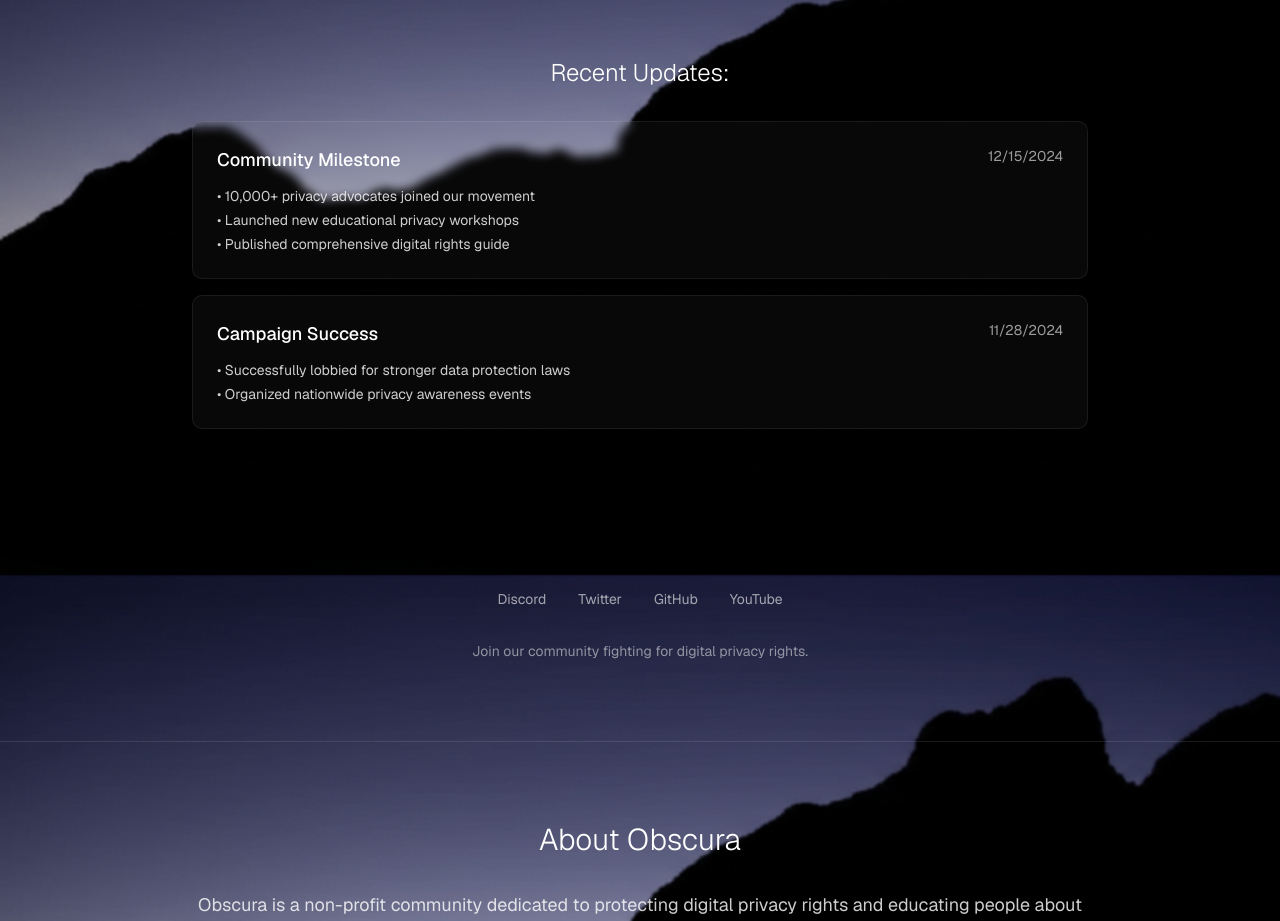
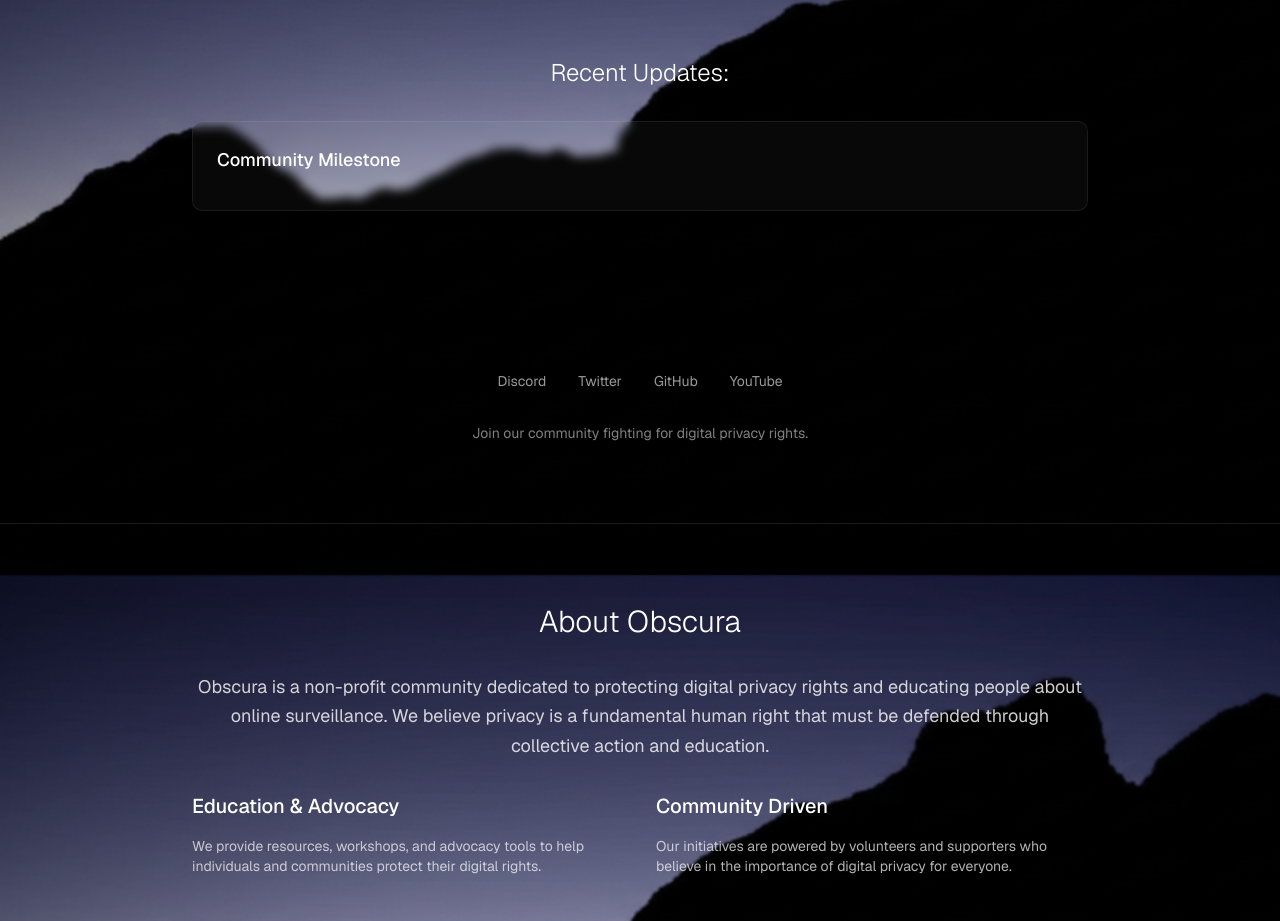
Before and after one commit to ivanisgoodatcoding52/Obscura, a Next.js app: page / in a window 1280 px wide. Shown: the part 1025-1946 px from the top of the page. Built offline with nearby package versions, Linux system fonts and the light colour scheme.

Commit message:
Update page.tsx

```diff
--- a/app/page.tsx
+++ b/app/page.tsx
@@ -88,22 +88,10 @@ export default function HomePage() {
             <div className="version-card p-6 rounded-lg">
               <div className="flex justify-between items-start mb-3">
                 <h3 className="text-lg font-medium text-white">Community Milestone</h3>
-                <span className="text-white/60 text-sm">12/15/2024</span>
+                <span className="text-white/60 text-sm"></span>
               </div>
               <ul className="text-white/80 text-sm space-y-1">
-                <li>• 10,000+ privacy advocates joined our movement</li>
-                <li>• Launched new educational privacy workshops</li>
-                <li>• Published comprehensive digital rights guide</li>
-              </ul>
-            </div>
-            <div className="version-card p-6 rounded-lg">
-              <div className="flex justify-between items-start mb-3">
-                <h3 className="text-lg font-medium text-white">Campaign Success</h3>
-                <span className="text-white/60 text-sm">11/28/2024</span>
-              </div>
-              <ul className="text-white/80 text-sm space-y-1">
-                <li>• Successfully lobbied for stronger data protection laws</li>
-                <li>• Organized nationwide privacy awareness events</li>
+                <li></li>
               </ul>
             </div>
           </div>
```
